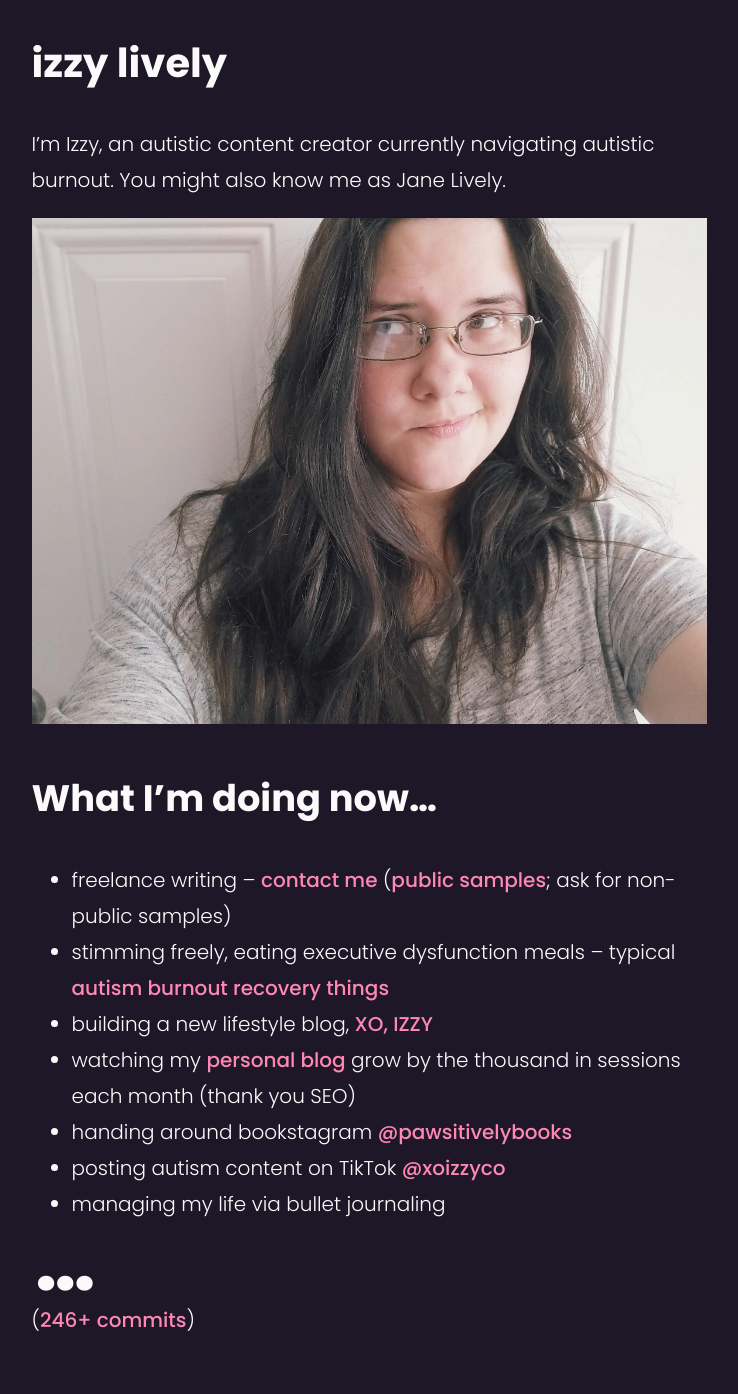
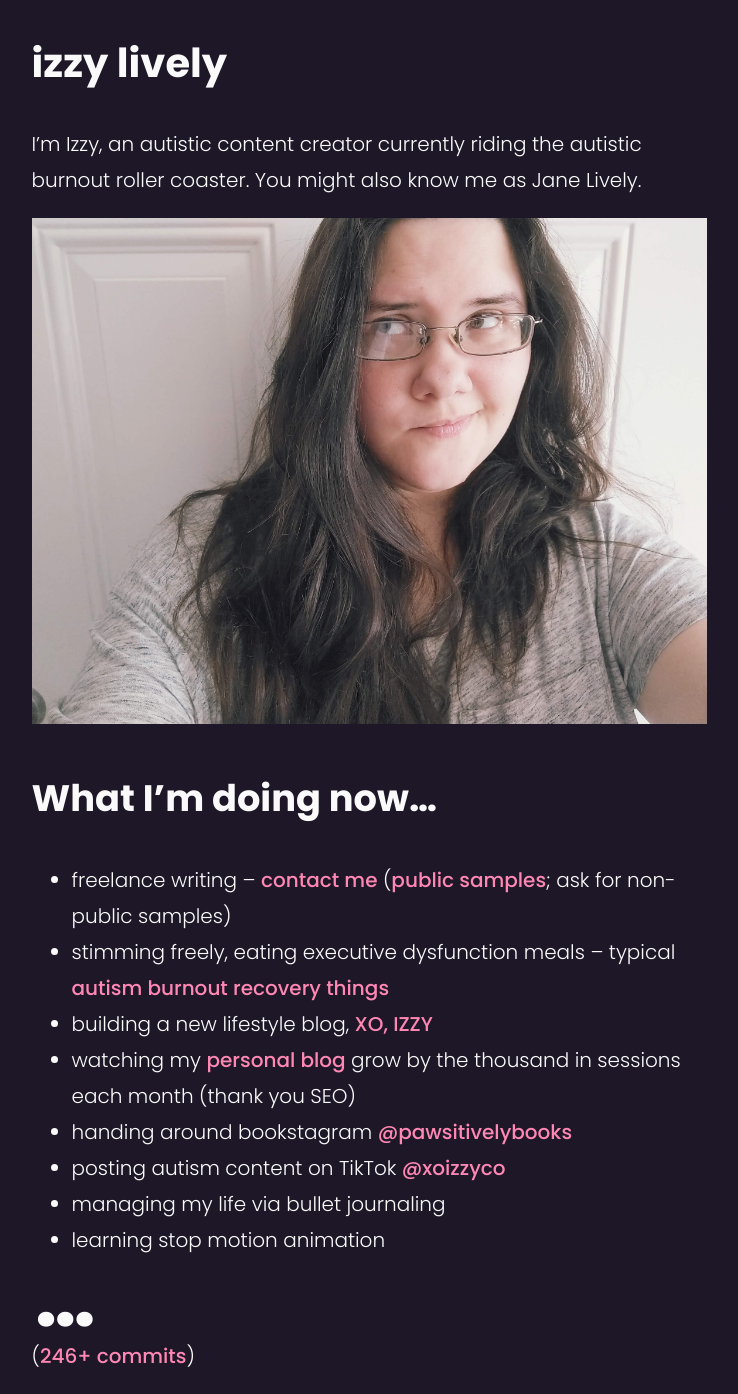
Before and after one commit to autisticjane/autisticjane.github.io, a Jekyll site: the page built from index.md, in a window 1280 px wide. Shown: the whole page, without its empty margins (271-1009 px from the left). Built offline with Jekyll 4.4.1, drawn with Linux system fonts in a browser that asks for light colours; before the commit the page ends 1358 px from its top, so only the background shows below that.

Commit message:
Update index.md

```diff
--- a/index.md
+++ b/index.md
@@ -4,7 +4,7 @@ title: Izzy Lively
 ---
 # Izzy Lively
 
-I'm Izzy, an autistic content creator currently navigating autistic burnout. You might also know me as Jane Lively.
+I'm Izzy, an autistic content creator currently riding the autistic burnout roller coaster. You might also know me as Jane Lively.
 
 ![Me, standing in front of a door and eyes looking up at an angle](/images/selfie-me-2022-05-10.jpg)
 
@@ -16,6 +16,7 @@ I'm Izzy, an autistic content creator currently navigating autistic burnout. You
 * handing around bookstagram [@pawsitivelybooks](//instagram.com/pawsitivelybooks/)
 * posting autism content on TikTok [@xoizzyco](//tiktok.com/@xoizzyco/)
 * managing my life via bullet journaling
+* learning stop motion animation
 
 <p class="dots">&hellip;</p>
 ([246+ commits](//github.com/izzylively/izzylively.github.io))
```
